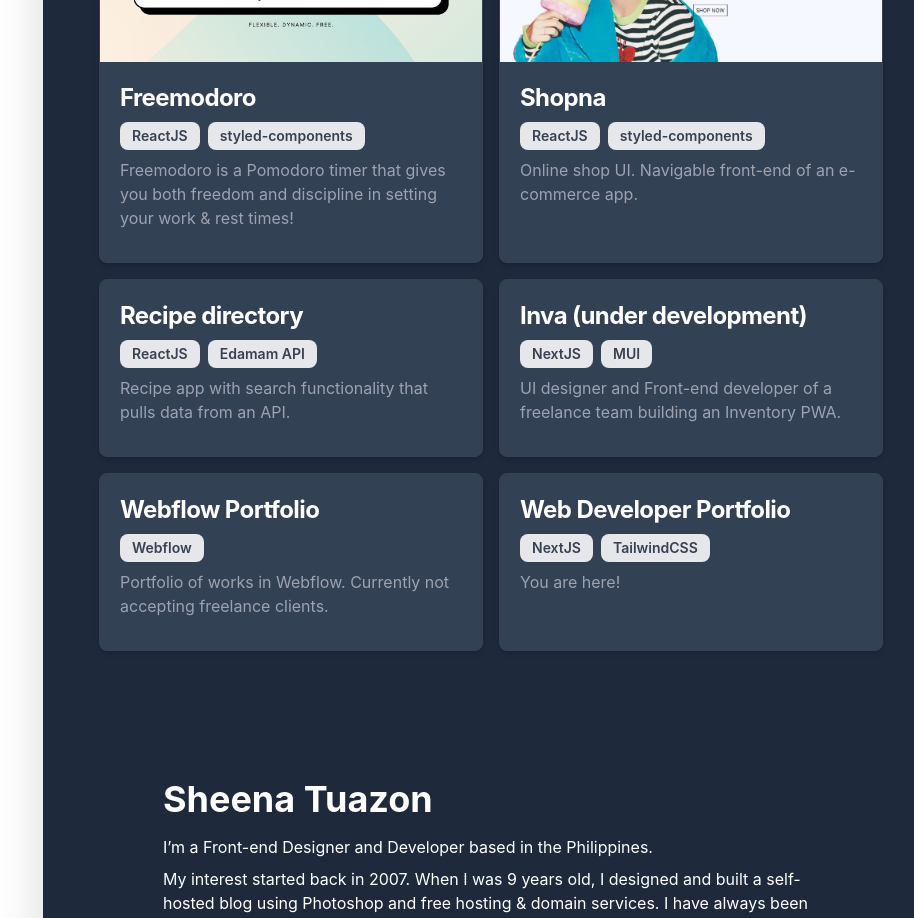
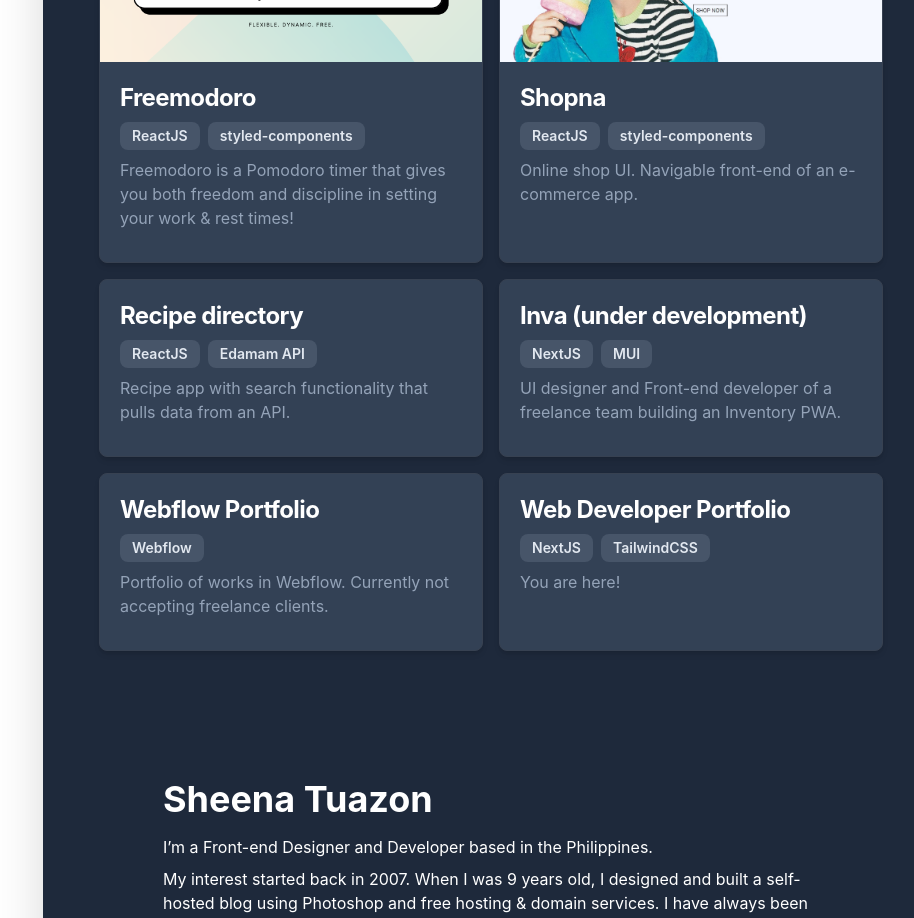
Before and after one commit to shwwwna/react-portfolio, a Next.js app: page / in a window 1280 px wide. Shown: the part 1100-2018 px from the top of the page, without its empty margins (341-1255 px from the left). Built offline with nearby package versions, Linux system fonts and the light colour scheme.

Commit message:
tags colors

```diff
--- a/components/Card.js
+++ b/components/Card.js
@@ -30,13 +30,13 @@ const Card = ({
 				{alltags.map((text, index) => {
 					return (
 						<span
-							className="inline-block bg-gray-200 rounded-lg px-3 py-1 text-sm font-semibold text-gray-700 mr-2 mb-2"
+							className="inline-block text-slate-200 rounded-lg px-3 py-1 text-sm font-semibold bg-slate-600 mr-2 mb-2"
 							key={index}>
 							{text}
 						</span>
 					);
 				})}
-				<p className="mb-3 font-normal  text-gray-400">{description}</p>
+				<p className="mb-3 font-normal  text-slate-400">{description}</p>
 
 				<div className="absolute bottom-0 right-0 px-3 py-1 flex gap-3 text-xl ">
 					{liveLink && (
```
